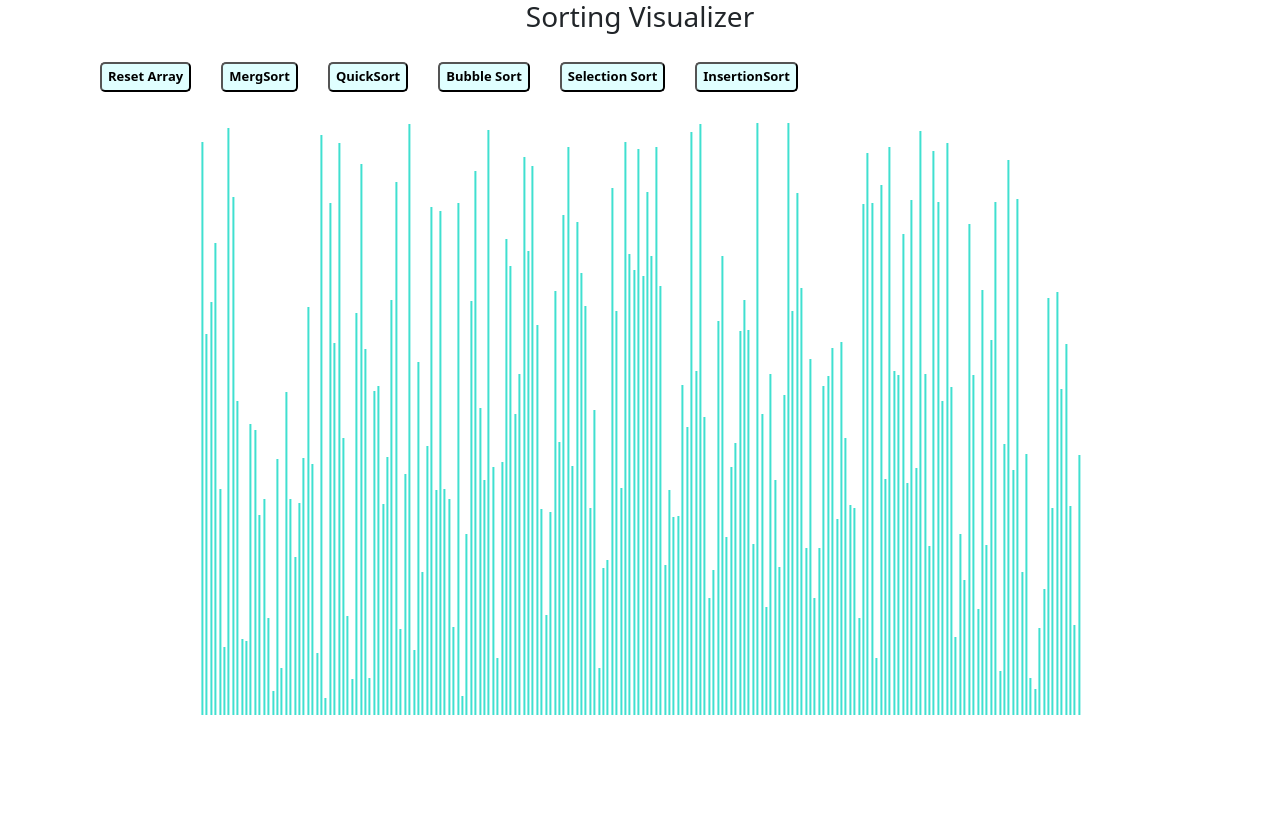
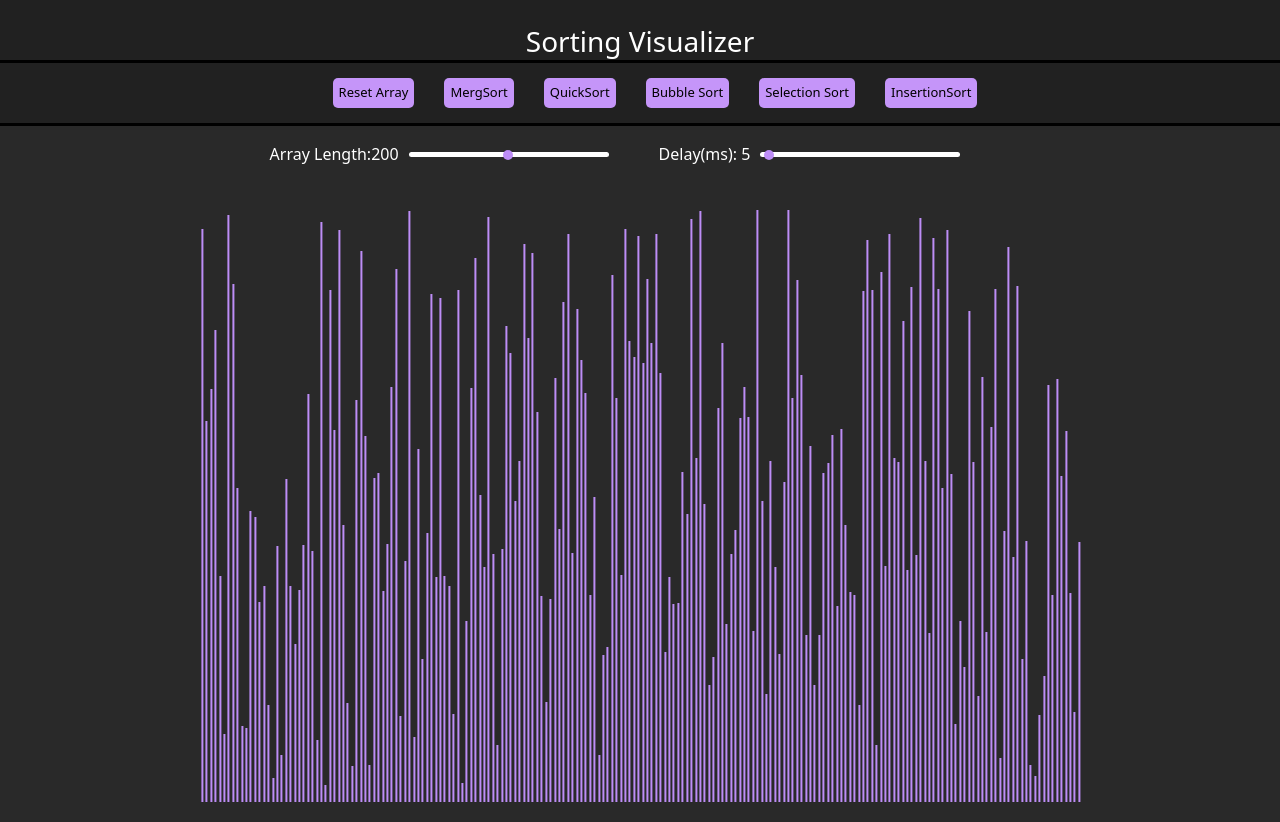
Before and after one commit to notsoharshdevisha/Visualizing-Sorting-Algorithms, a React (Create React App) app: page / in a window 1280 px wide. Before the commit the page ends 800 px from the top, so only its background shows below. Built offline with nearby package versions, Linux system fonts and the light colour scheme.

Commit message:
refactored code

```diff
--- a/src/App.css
+++ b/src/App.css
@@ -1,36 +1,92 @@
+body {
+  background-color: #292929;
+}
+
 .App {
   text-align: center;
 }
 
+.app-header{
+  background-color: #212121;
+  height: 7.5vh;
+  text-align: center;
+  color: white;
+  padding-top: 25px;
+}
+
+.for-3d-effect {
+  height: 3px;
+  background-color: #000000;
+}
+
 .buttons-container {
   display:flex;
-  margin: 50px;
+  justify-content: center;
+  background-color: #212121;
   margin-bottom: 0px;
   margin-top: 0px;
-  padding: 20px;
+  padding: 15px;
 }
 
 .button {
+  align-self: center;
   margin-left: 30px;
   height: 30px;
   font-size: 13px;
-  font-weight: 700;
-  background-color: lightcyan;
+  font-weight: 450;
+  background-color: #c595f9;
   border-radius: 5px;
+  border: none;
+}
+
+.slider-container {
+  display: flex;
+  justify-content: center;
+  background-color: #292929;
+  color: white;
+  padding: 16px;
+}
+
+.slider {
+  -webkit-appearance: none;
+  background-color: white;
+  height: 5px;
+  width: 200px;
+  border-radius: 5px;
+  padding: 2px;
+  margin-right: 50px;
+  margin-left: 10px;
+  margin-top: 10px;
+}
+
+.slider::-webkit-slider-thumb {
+  -webkit-appearance: none;
+  width: 10px;
+  height: 10px;
+  border-radius: 50%;
+  background: #bd8df6;
+}
+
+.slider::-ms-track {
+  background: #bd8df6;
+
 }
 
 .visualizer-box {
   display: flex;
-  margin: 200px;
-  margin-top: 10px;
-  margin-bottom: 50px;
+  height: 80vh;
+  padding-top: 50px;
+  padding-left: 200px;
+  padding-right: 200px;
+  background-color: #292929;
 }
 
 .array-bar {
   flex: 1 1;
   width: 2px;
-  background-color: turquoise;
+  background-color: #bd8df6;
   margin: 1px;
+  margin-bottom: 20px;
   align-self: flex-end;
   transform: rotate(180deg);
 }
--- a/src/App.tsx
+++ b/src/App.tsx
@@ -5,23 +5,36 @@ import { BubbleSort, BubbleSortAnimation } from './components/bubblesort'
 import { SelectionSort, SelectionSortAnimation } from './components/selectionsort'
 import { MergSort, MergSortAnimation } from './components/mergsort'
 import { InsertionSort, InsertionSortAnimation } from './components/insertionsort'
+import { SortedAnimation } from './components/sortedanimation'
 
 function App() {
 
   const [array, setArray] = useState<number[]>([])
   const [resetArray, setResetArray] = useState<boolean>(true)
+  const [_length, setLength] = useState<number>(200)
+  const [delay, setDelay] = useState<number>(5)
+  const bars = document.getElementsByClassName('array-bar') as HTMLCollectionOf<HTMLElement>
+  const arraySizeSlider = document.getElementById('array-size-slider') as HTMLInputElement
+  const delaySlider = document.getElementById('delay-slider') as HTMLInputElement
+  const primaryColor = '#bd8df6'
 
   useEffect(() => {
-    getArray()
+    getArray(_length)
+    for (let i = 0; i < bars.length; i++) {
+      bars[i].style.backgroundColor = primaryColor
+    }
   }
     , [resetArray])
 
-  const getArray = () => {
+  const getArray = (_length: number) => {
     const array: number[] = []
-    for (let i = 0; i < 200; i++) {
+    for (let i = 0; i < _length; i++) {
       array.push(randomIntFromIntervals(10, 600))
     }
     setArray(array)
+    for (let i = 0; i < bars.length; i++) {
+      bars[i].style.backgroundColor = primaryColor
+    }
   }
 
   const randomIntFromIntervals = (min: number, max: number) => {
@@ -31,47 +44,88 @@ function App() {
   const initiateMergSort = () => {
     let animation: number[][] = []
     MergSort(array, animation)
-    console.log(array)
-    const bars = document.getElementsByClassName('array-bar') as HTMLCollectionOf<HTMLElement>
-    MergSortAnimation(animation, bars)
+    arraySizeSlider.disabled = true
+    delaySlider.disabled = true
+    MergSortAnimation(animation, bars, delay, primaryColor)
+    SortedAnimation(animation.length * delay, bars)
+    setTimeout(() => {
+      arraySizeSlider.disabled = false
+      delaySlider.disabled = false
+    }, animation.length * delay)
   }
 
   const initiateQuickSort = () => {
     let animation: number[][] = []
     QuickSort(array, 0, array.length - 1, animation)
     setArray(array)
-    const bars = document.getElementsByClassName('array-bar') as HTMLCollectionOf<HTMLElement>
-    QuickSortAnimation(animation, bars)
+    arraySizeSlider.disabled = true
+    delaySlider.disabled = true
+    QuickSortAnimation(animation, bars, delay, primaryColor)
+    SortedAnimation(animation.length * delay, bars)
+    setTimeout(() => {
+      arraySizeSlider.disabled = false
+      delaySlider.disabled = false
+    }, animation.length * delay)
   }
 
   const initiateBubbleSort = () => {
     let animation: number[][] = []
     BubbleSort(array, animation)
-    setArray(array)
-    const bars = document.getElementsByClassName('array-bar') as HTMLCollectionOf<HTMLElement>
-    BubbleSortAnimation(animation, bars)
+    arraySizeSlider.disabled = true
+    delaySlider.disabled = true
+    BubbleSortAnimation(animation, bars, delay, primaryColor)
+    SortedAnimation(animation.length * delay, bars)
+    setTimeout(() => {
+      arraySizeSlider.disabled = false
+      delaySlider.disabled = false
+    }, animation.length * delay)
   }
 
   const initiateSelectionSort = () => {
     let animation: number[][] = []
     SelectionSort(array, animation)
-    const bars = document.getElementsByClassName('array-bar') as HTMLCollectionOf<HTMLElement>
-    SelectionSortAnimation(animation, bars)
+    arraySizeSlider.disabled = true
+    delaySlider.disabled = true
+    SelectionSortAnimation(animation, bars, delay, primaryColor)
+    SortedAnimation(animation.length * delay, bars)
+    setTimeout(() => {
+      arraySizeSlider.disabled = false
+      delaySlider.disabled = false
+    }, animation.length * delay)
   }
 
   const initiateInsertionSort = () => {
-    const bars = document.getElementsByClassName('array-bar') as HTMLCollectionOf<HTMLElement>
     let animation: number[][] = []
     InsertionSort(array, animation)
-    console.log(animation)
-    InsertionSortAnimation(animation, bars)
+    arraySizeSlider.disabled = true
+    delaySlider.disabled = true
+    InsertionSortAnimation(animation, bars, delay, primaryColor)
+    SortedAnimation(animation.length * delay, bars)
+    setTimeout(() => {
+      arraySizeSlider.disabled = false
+      delaySlider.disabled = false
+    }, animation.length * delay)
   }
+
+  const changeArrayLength = (
+    event: any
+  ) => {
+    setLength(parseInt(event.target.value))
+    if (resetArray) {
+      setResetArray(false)
+    } else {
+      setResetArray(true)
+    }
+  }
+
 
   return (
     <div className="App">
 
       <div className='app-header'>
         <h3>Sorting Visualizer</h3>
+      </div>
+      <div className='for-3d-effect'>
       </div>
 
       <div className='buttons-container'>
@@ -95,6 +149,30 @@ function App() {
         >InsertionSort</button>
       </div>
 
+      <div className='for-3d-effect'>
+      </div>
+
+      <div className='slider-container'>
+        <label>Array Length:{_length}</label>
+        <input className='slider'
+          id='array-size-slider'
+          type='range'
+          min='1'
+          max='400'
+          value={_length}
+          onChange={(e) => { changeArrayLength(e) }}
+        />
+        <label>Delay(ms): {delay}</label>
+        <input className='slider'
+          id='delay-slider'
+          type='range'
+          min='1'
+          max='500'
+          value={delay}
+          onChange={(e) => setDelay(parseInt(e.target.value))}
+        />
+      </div>
+
       <div className='visualizer-box'>
         {array.map((element) => {
           return (
@@ -104,7 +182,6 @@ function App() {
           )
         })}
       </div>
-
     </div>
   )
 };
--- a/src/components/bubblesort.tsx
+++ b/src/components/bubblesort.tsx
@@ -21,6 +21,8 @@ export function BubbleSort(
 export function BubbleSortAnimation(
   animation: number[][],
   bars: HTMLCollectionOf<HTMLElement>,
+  delay: number,
+  primaryColor: string,
 ) {
   let animationColorKey: number = 1
   let barSwapKey: number = 1
@@ -33,8 +35,8 @@ export function BubbleSortAnimation(
           bars[bar2idx].style.backgroundColor = 'orange'
           animationColorKey--
         } else {
-          bars[bar1idx].style.backgroundColor = 'turquoise'
-          bars[bar2idx].style.backgroundColor = 'turquoise'
+          bars[bar1idx].style.backgroundColor = primaryColor
+          bars[bar2idx].style.backgroundColor = primaryColor
           animationColorKey++
         }
       } else {
@@ -47,11 +49,11 @@ export function BubbleSortAnimation(
           bars[bar2idx].style.backgroundColor = 'red'
           barSwapKey--
         } else {
-          bars[bar1idx].style.backgroundColor = 'turquoise'
-          bars[bar2idx].style.backgroundColor = 'turquoise'
+          bars[bar1idx].style.backgroundColor = primaryColor
+          bars[bar2idx].style.backgroundColor = primaryColor
           barSwapKey++
         }
       }
-    }, i * 1)
+    }, i * delay)
   }
 }
--- a/src/components/insertionsort.tsx
+++ b/src/components/insertionsort.tsx
@@ -22,6 +22,8 @@ export function InsertionSort(
 export function InsertionSortAnimation(
   animation: number[][],
   bars: HTMLCollectionOf<HTMLElement>,
+  delay: number,
+  primaryColor: string,
 ) {
   let animationColorKey = 1
   let barswapKey = 1
@@ -34,8 +36,8 @@ export function InsertionSortAnimation(
           bars[bar2idx].style.backgroundColor = 'orange'
           animationColorKey--
         } else {
-          bars[bar1idx].style.backgroundColor = 'turquoise'
-          bars[bar2idx].style.backgroundColor = 'turquoise'
+          bars[bar1idx].style.backgroundColor = primaryColor
+          bars[bar2idx].style.backgroundColor = primaryColor
           animationColorKey++
         }
       } else {
@@ -44,10 +46,10 @@ export function InsertionSortAnimation(
           bars[bar1idx].style.height = `${newheight}px`
           barswapKey--
         } else {
-          bars[bar1idx].style.backgroundColor = 'turquoise'
+          bars[bar1idx].style.backgroundColor = primaryColor
           barswapKey++
         }
       }
-    }, i * 5)
+    }, i * delay)
   }
 }
--- a/src/components/mergsort.tsx
+++ b/src/components/mergsort.tsx
@@ -62,6 +62,8 @@ function merge(
 export function MergSortAnimation(
   animation: number[][],
   bars: HTMLCollectionOf<HTMLElement>,
+  delay: number,
+  primaryColor: string,
 ) {
   let animationColorKey = 1
   let swapbarKey = 1
@@ -74,8 +76,8 @@ export function MergSortAnimation(
           bars[bar2idx].style.backgroundColor = 'orange'
           animationColorKey--
         } else {
-          bars[bar1idx].style.backgroundColor = 'turquoise'
-          bars[bar2idx].style.backgroundColor = 'turquoise'
+          bars[bar1idx].style.backgroundColor = primaryColor
+          bars[bar2idx].style.backgroundColor = primaryColor
           animationColorKey++
         }
       } else {
@@ -84,10 +86,10 @@ export function MergSortAnimation(
           bars[bar1idx].style.backgroundColor = 'red'
           swapbarKey--
         } else {
-          bars[bar1idx].style.backgroundColor = 'turquoise'
+          bars[bar1idx].style.backgroundColor = primaryColor
           swapbarKey++
         }
       }
-    }, i * 5)
+    }, i * delay)
   }
 }
--- a/src/components/quicksort.tsx
+++ b/src/components/quicksort.tsx
@@ -16,6 +16,8 @@ export function QuickSort(
 export function QuickSortAnimation(
   animation: number[][],
   bars: HTMLCollectionOf<HTMLElement>,
+  delay: number,
+  primaryColor: string,
 ) {
   let animationColorKey: number = 1
   let barSwapKey: number = 1
@@ -29,8 +31,8 @@ export function QuickSortAnimation(
           bars[bar2idx].style.backgroundColor = 'orange'
           animationColorKey--
         } else {
-          bars[bar1idx].style.backgroundColor = 'turquoise'
-          bars[bar2idx].style.backgroundColor = 'turquoise'
+          bars[bar1idx].style.backgroundColor = primaryColor
+          bars[bar2idx].style.backgroundColor = primaryColor
           animationColorKey++
         }
       } else {
@@ -43,12 +45,12 @@ export function QuickSortAnimation(
           bars[bar2idx].style.backgroundColor = 'red'
           barSwapKey--
         } else {
-          bars[bar1idx].style.backgroundColor = 'turquoise'
-          bars[bar2idx].style.backgroundColor = 'turquoise'
+          bars[bar1idx].style.backgroundColor = primaryColor
+          bars[bar2idx].style.backgroundColor = primaryColor
           barSwapKey++
         }
       }
-    }, i * 5)
+    }, i * delay)
   }
 }
 
--- a/src/components/selectionsort.tsx
+++ b/src/components/selectionsort.tsx
@@ -22,6 +22,8 @@ export function SelectionSort(
 export function SelectionSortAnimation(
   animation: number[][],
   bars: HTMLCollectionOf<HTMLElement>,
+  delay: number,
+  primaryColor: string,
 ) {
   let animationColorKey: number = 1
   let barSwapKey: number = 1
@@ -34,8 +36,8 @@ export function SelectionSortAnimation(
           bars[bar2idx].style.backgroundColor = 'orange'
           animationColorKey--
         } else {
-          bars[bar1idx].style.backgroundColor = 'turquoise'
-          bars[bar2idx].style.backgroundColor = 'turquoise'
+          bars[bar1idx].style.backgroundColor = primaryColor
+          bars[bar2idx].style.backgroundColor = primaryColor
           animationColorKey++
         }
       } else {
@@ -48,11 +50,11 @@ export function SelectionSortAnimation(
           bars[bar2idx].style.backgroundColor = 'red'
           barSwapKey--
         } else {
-          bars[bar1idx].style.backgroundColor = 'turquoise'
-          bars[bar2idx].style.backgroundColor = 'turquoise'
+          bars[bar1idx].style.backgroundColor = primaryColor
+          bars[bar2idx].style.backgroundColor = primaryColor
           barSwapKey++
         }
       }
-    }, i * 1)
+    }, i * delay)
   }
 }
--- /dev/null
+++ b/src/components/sortedanimation.ts
@@ -0,0 +1,12 @@
+export function SortedAnimation(
+  timeOut: number,
+  bars: HTMLCollectionOf<HTMLElement>,
+) {
+  setTimeout(() => {
+    for (let i = 0; i < bars.length; i++) {
+      setTimeout(() => {
+        bars[i].style.backgroundColor = 'turquoise'
+      }, i * 5)
+    }
+  }, timeOut)
+}
```
